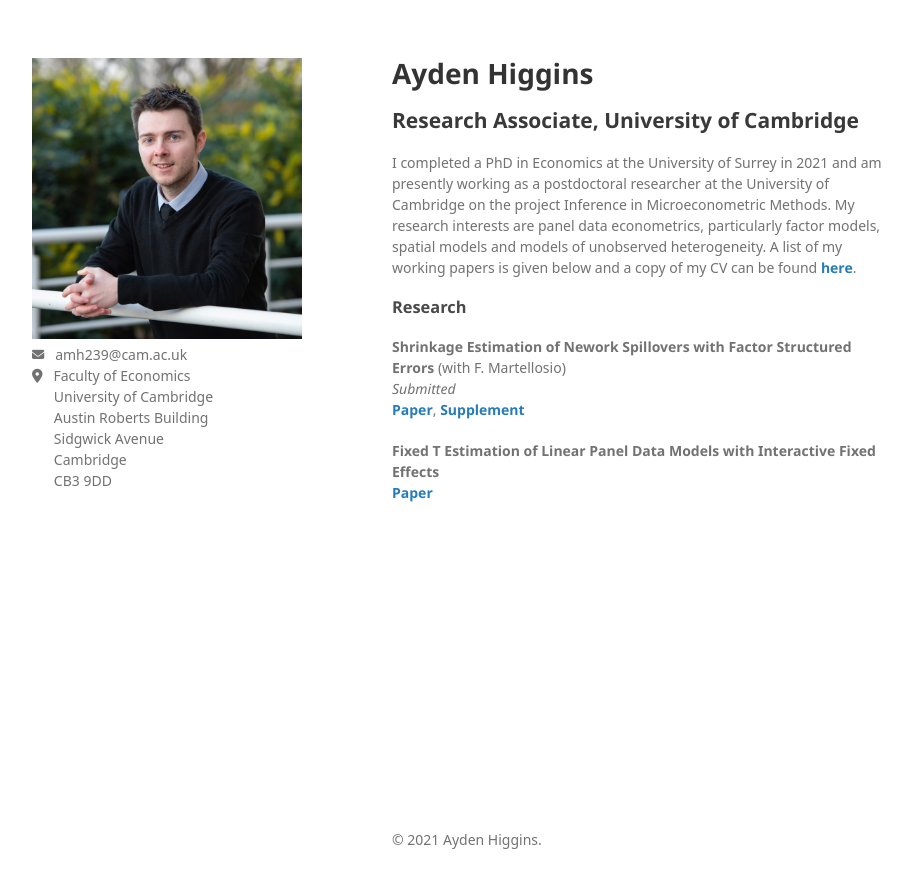
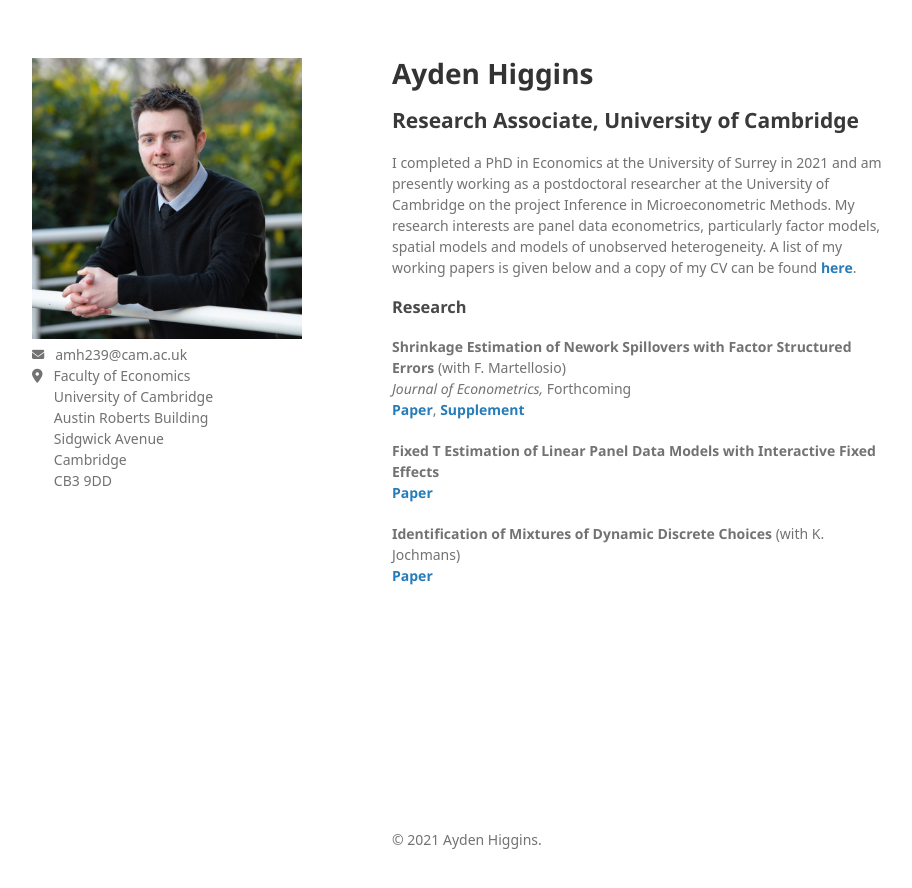
Before and after one commit to Tokkita/Tokkita.github.io, a Jekyll site: the page built from index.md, in a window 1280 px wide. Shown: the top 888 px of the page, without its empty margins (178-1090 px from the left). Built offline with Jekyll 4.4.1, drawn with Linux system fonts in a browser that asks for light colours; nearby versions of some CDN libraries; some web fonts are replaced; our own code applies the rules of GitHub Pages for plain Markdown files.

Commit message:
Update index.md

```diff
--- a/index.md
+++ b/index.md
@@ -6,6 +6,8 @@ Cambridge on the project Inference in Microeconometric Methods. My research inte
 
 ### Research
 
-<b> Shrinkage Estimation of Nework Spillovers with Factor Structured Errors </b> (with F. Martellosio) <br> <i> Submitted </i> <br> <strong><a href="{{ Master.pdf | prepend: '/assets/pdf/Shrinkage/Master.pdf' | relative_url | download }}">Paper</a></strong>, <strong><a href="{{ Supplement.pdf | prepend: '/assets/pdf/Shrinkage/Supplement.pdf' | relative_url | download }}">Supplement</a></strong>
+<b> Shrinkage Estimation of Nework Spillovers with Factor Structured Errors </b> (with F. Martellosio) <br> <i> Journal of Econometrics, </i> Forthcoming <br> <strong><a href="{{ Master.pdf | prepend: '/assets/pdf/Shrinkage/Master.pdf' | relative_url | download }}">Paper</a></strong>, <strong><a href="{{ Supplement.pdf | prepend: '/assets/pdf/Shrinkage/Supplement.pdf' | relative_url | download }}">Supplement</a></strong>
 
-<b> Fixed T Estimation of Linear Panel Data Models with Interactive Fixed Effects </b> <br> <strong><a href="{{ Master.pdf | prepend: '/assets/pdf/FTIFE/FTIFE.pdf' | relative_url | download }}">Paper</a></strong>
+<b> Fixed T Estimation of Linear Panel Data Models with Interactive Fixed Effects </b> <br> <strong><a href="{{ FTIFE.pdf | prepend: '/assets/pdf/FTIFE/FTIFE.pdf' | relative_url | download }}">Paper</a></strong>
+
+<b> Identification of Mixtures of Dynamic Discrete Choices </b> (with K. Jochmans) <br> <strong><a href="{{ Mixture.pdf | prepend: '/assets/pdf/Mixture/Mixture.pdf' | relative_url | download }}">Paper</a></strong>
```
